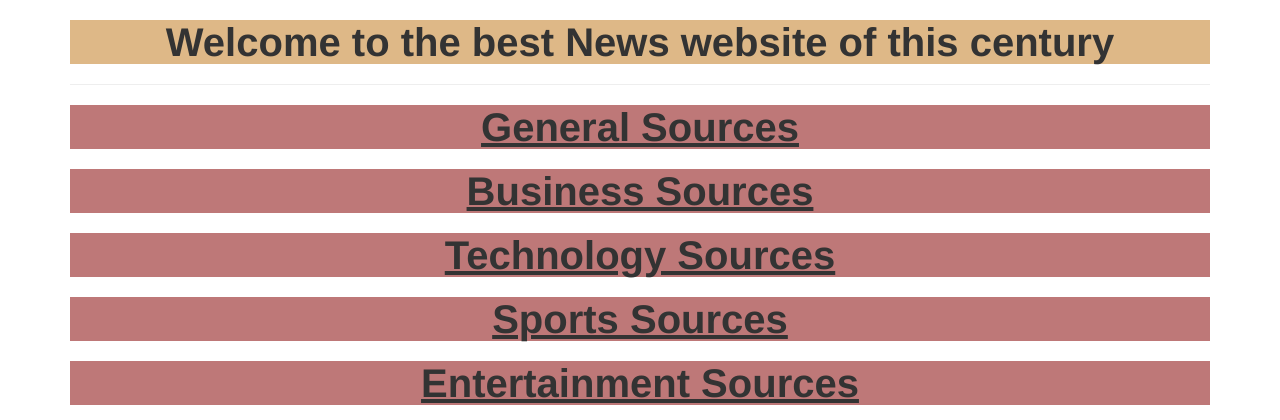
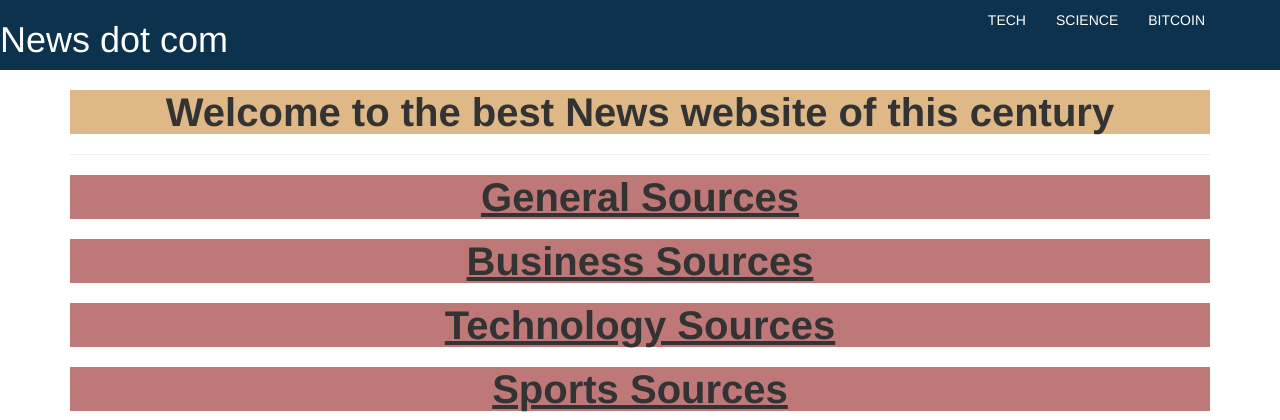
Before and after one commit to Martin023/news-dot-com, a Flask app: template app/templates/index.html in a window 1280 px wide. Shown: the top 420 px of the page. Run offline with Flask 2, Linux system fonts and the light colour scheme; the template is opened without the code that fills it, so the values that code supplies are empty; some libraries are stand-ins or nearby versions.

Commit message:
This commit will add the navigation bar

```diff
--- /dev/null
+++ b/app/static/styles.css
@@ -0,0 +1,26 @@
+h1{
+    font-style: bold;
+}
+
+.header {
+    background-color: #0D324D;
+    color:#fff;
+    display:flex;
+    justify-content: space-between;
+
+
+}
+.nav a{
+    color:#fff;
+    text-decoration : none;
+
+}
+.nav {
+    color: #fff;
+    list-style: none;
+    margin: 0;
+    padding: 0;
+    display: flex;
+
+
+}
--- a/app/templates/base.html
+++ b/app/templates/base.html
@@ -1,7 +1,5 @@
 {% extends 'bootstrap/base.html'%}
-{% block navbar %}
-    {% include 'navbar.html' %}
-{% endblock %}
+
 <!DOCTYPE html>
 <html>
     <head>
@@ -11,8 +9,18 @@
         {% else %}
         <title> News.com </title>
         {% endif %}
+        {% block styles%}
+            {{ super() }}
+            <link rel="stylesheet"type= "text/css" href="{{ url_for('static',filename='styles.css')}}">
+
+        {% endblock %}
+
+
     </head>
     <body>
+        {% block navbar %}
+            {% include 'navbar.html' %}
+        {% endblock %}
         {% block content %}
 
         {% endblock%}
--- a/app/templates/navbar.html
+++ b/app/templates/navbar.html
@@ -0,0 +1,11 @@
+<div class="header">
+    <h1>News dot com</h1>
+
+    <ul class="nav">
+        <li><a href="#">TECH</a></li>
+        <li><a href="#">SCIENCE</a></li>
+        <li><a href="#">BITCOIN</a></li>
+        <li><a href="#"></a></li>
+        <li><a href="#"></a></li>
+    </ul>
+</div>
```
